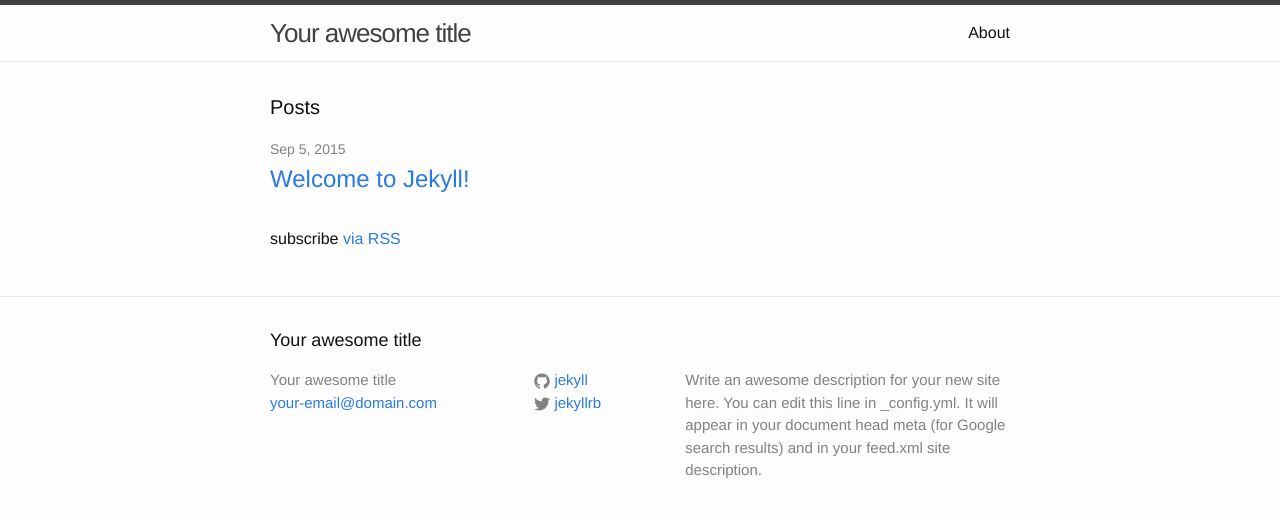
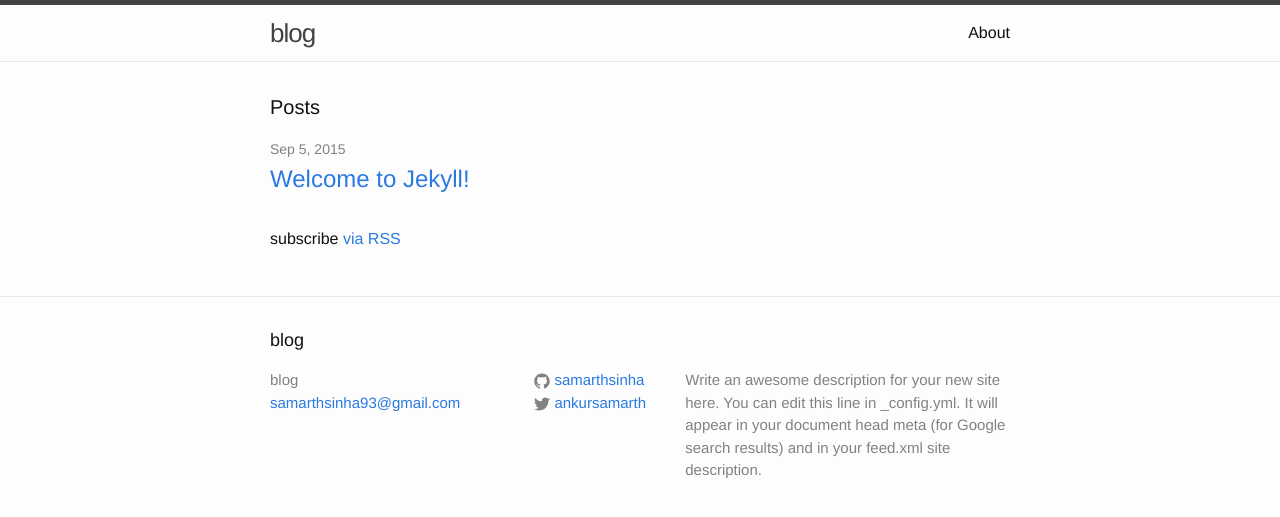
Before and after one commit to samarthsinha/samarthsinha.github.io, a Jekyll site: the page built from index.html, in a window 1280 px wide. Shown: the top 517 px of the page. Built offline with Jekyll 4.4.1, drawn with Linux system fonts in a browser that asks for light colours.

Commit message:
config changes

```diff
--- a/_config.yml
+++ b/_config.yml
@@ -1,14 +1,14 @@
 # Site settings
-title: Your awesome title
-email: your-email@domain.com
+title: blog
+email: samarthsinha93@gmail.com
 description: > # this means to ignore newlines until "baseurl:"
   Write an awesome description for your new site here. You can edit this
   line in _config.yml. It will appear in your document head meta (for
   Google search results) and in your feed.xml site description.
 baseurl: "" # the subpath of your site, e.g. /blog/
 url: "http://yourdomain.com" # the base hostname & protocol for your site
-twitter_username: jekyllrb
-github_username:  jekyll
+twitter_username: ankursamarth
+github_username:  samarthsinha
 
 # Build settings
 markdown: kramdown
```
